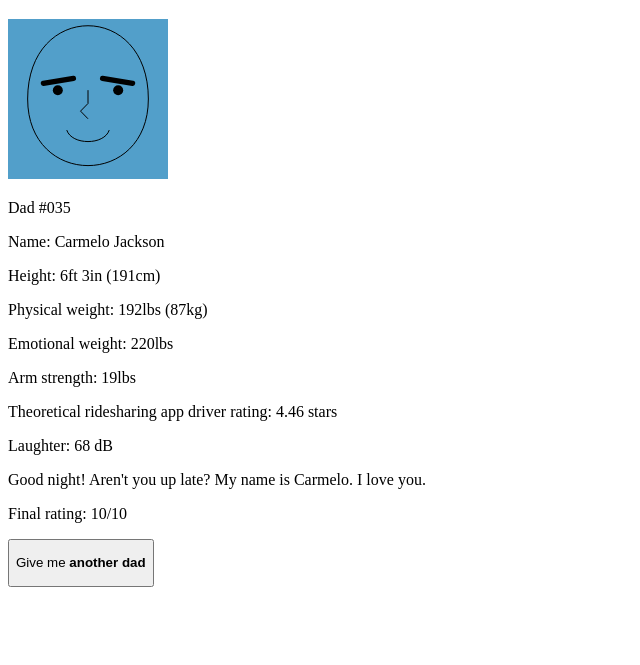
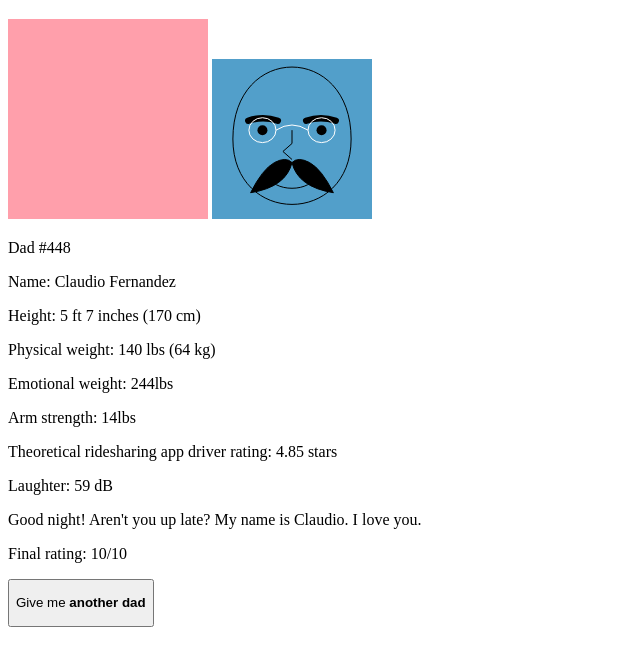
Before and after one commit to dainryoo/dads, a plain HTML site: page index.html in a window 1280 px wide. Shown: the part 61-726 px from the top of the page, without its empty margins (0-640 px from the left). Drawn offline with Linux system fonts and the light colour scheme.

Commit message:
MUSTACHESgit add .!

```diff
--- a/bio.js
+++ b/bio.js
@@ -18,7 +18,7 @@ function hello() {
     }
 
     var name = "";
-    name = "My name is " + firstName() + ". ";
+    name = "My name is " + firstName + ". ";
 
     return intro + name;
 }
--- a/face.js
+++ b/face.js
@@ -1,4 +1,4 @@
-function face() {
+function generateFace() {
     var container = document.getElementById('face-container');
     var width = container.getAttribute('width');
     var height = container.getAttribute('height');
@@ -17,7 +17,7 @@ function face() {
     var jawTopY = height * 0.5; // jaw always starts at half the (container) height
     // ** jawHeight = 54% to 56% of (container) height **
     // ** depends on height: map height (63, 79) to (0.54, 0.56)
-    var jawHeight = height * (0.54 + (totalHeight-63)*(0.56-0.54)/(79-63));
+    var jawHeight = height * (0.54 + (heightInches-63)*(0.56-0.54)/(79-63));
 
     var jawBottomY = jawTopY + jawHeight;
     var jawStartX = centerX - (jawWidth/2);
@@ -50,7 +50,7 @@ function face() {
     var eyeDistance = jawWidth * 0.25; // distance of each eye from center
     // ** eyeY = 44% to 50% of (container) height **
     // ** depends on Name: map Name (65, 90) to (0.44, 0.5)
-    var eyeY = height * (0.44 + (fName.charCodeAt(0)-65)*(0.5-0.44)/(90-65));
+    var eyeY = height * (0.44 + (firstName.charCodeAt(0)-65)*(0.5-0.44)/(90-65));
     var eyes = document.getElementById('eyes').children;
     for (var i = 0; i < eyes.length; i++) {
         eyes[i].setAttribute("r", eyeRadius);
@@ -124,14 +124,14 @@ function face() {
     // -------------
     var brows = document.getElementById('eyebrows').children;
     // ** browThickness = 4 to 9 **
-    // ** depends on emotionalStrength: emotion/10%10 (0,9) to (4,9);
-    var browThickness = (4 + (emotionalStrength/10%10-0)*(9-4)/(9-0));
+    // ** depends on emotionalWeight: emotion/10%10 (0,9) to (4,9);
+    var browThickness = (4 + (emotionalWeight/10%10-0)*(9-4)/(9-0));
 
     var browDistance = jawWidth * 0.12;
     var browLength = jawWidth * 0.25;
     // ** browY = 2% to 4% of (container) height
     // ** depends on height: height%10 (0,9) to (0.02,0.04);
-    var browY = eyeY - height * (totalHeight%10-0)*(0.04-0.02)/(9-0);
+    var browY = eyeY - height * (heightInches%10-0)*(0.04-0.02)/(9-0);
     if (Math.round(driverRating*100%10 %3) == 0) {
         var browStartY = browY - 10;
         var browEndY = browY - 5;
@@ -169,7 +169,8 @@ function face() {
     var noseTopX = centerX;
     // ** noseTopY = 50% to 55% of (container) height **
     // ** depends on name: map name (97, 122) to (0.5, 0.55)
-    var noseTopY = height * (0.5 + (fName.charCodeAt(fName.length-1)-97)*(0.55-0.5)/(122-97));
+    var noseTopY = height * (0.5 + (firstName.charCodeAt(firstName.length-1)-97)*(0.55-0.5)/(122-97));
+
     var noseTop = centerX + " " + noseTopY; // where nose begins at the top (near eyes)
     // ** noseTipWidth = 3% to 6% of (container) height **
     // ** depends on id: map id%10 (0-9) to (0.03, 0.06)
@@ -198,10 +199,10 @@ function face() {
     var mouthEndX = mouthStartX + mouthWidth;
     // ** mouthY = 5% to 9% of (container) height below the nose
     // ** depends on surname: map surname (97, 122) to (0.05, 0.09)
-    var mouthY = noseEndY + height * (0.05 + (lName.charCodeAt(lName.length-1)-97)*(0.09-0.05)/(122-97));
+    var mouthY = noseEndY + height * (0.05 + (lastName.charCodeAt(lastName.length-1)-97)*(0.09-0.05)/(122-97));
     // ** mouthBottomY = 6% to 12% of (container) height below mouthY
-    // ** depends on emotionalStrength: map emotion (185, 244) to (0.06, 0.12)
-    var mouthBottomY = mouthY + height * (0.06 + (emotionalStrength-185)*(0.12-0.06)/(244-185));
+    // ** depends on emotionalWeight: map emotion (185, 244) to (0.06, 0.12)
+    var mouthBottomY = mouthY + height * (0.06 + (emotionalWeight-185)*(0.12-0.06)/(244-185));
 
     var mouthX0 = mouthStartX + 5;
     var mouthX1 = mouthEndX - 5;
@@ -213,28 +214,59 @@ function face() {
     mouth.setAttribute("d", "M " + mouthStart + ", C " + mouthControl0 + ", " + mouthControl1 + ", " + mouthEnd);
 
 
-
-
-    // ---------------------- FACIAL HAIR
-
     // -------------
     // mustache
     // -------------
-    var stache = document.getElementById('mustache');
+    if (Math.abs(id%10-weightImperial%10) > 4) {
+        // ** mustacheCoefficient = -0.02 to 0.2 **
+        // ** the higher the subtraction, the curlier and twirled up
+        // ** the higher the addition, the smoother and droopier
+        // ** depends on id and weight: map id%10-weight%10 (-9, 9) to (-0.02, 0.2)
+        var mustacheCoefficient = -0.02 + ((id%10-weightImperial%10)+9)*(0.2+0.02)/(9+9); // [-0.02, 0.2]
+        pringlesMustache(jawWidth, height, noseEndY, centerY, centerX, mustacheCoefficient);
+    } else {
+        var mustache = document.getElementById('mustache').children;
+        for (var i = 0; i < mustache.length; i++) {
+            mustache[i].setAttribute("d", "");
+        }
+    }
+}
 
-    // thin lines
-    var stacheTopY = noseEndY + 12;
-    var stacheTopLeftX = centerX - 4;
-    var stacheTopRightX = centerX + 4;
-    var stacheTopLeft = stacheTopLeftX + " " + stacheTopY;
-    var stacheTopRight = stacheTopRightX + " " + stacheTopY;
-    var stacheBottomY = mouthY + 3;
-    var stacheLeftX = mouthStartX - 3;
-    var stacheRightX = mouthEndX + 3;
-    var stacheLeft = stacheLeftX + " " + stacheBottomY;
-    var stacheRight = stacheRightX + " " + stacheBottomY;
 
-    //stache.setAttribute("d", "M " + stacheTopLeft + ", L " + stacheLeft + ", M " + stacheTopRight + ", L" + stacheRight);
-    stache.setAttribute("stroke-width", 15);
-    stache.setAttribute("stroke-linecap", "round");
+function pringlesMustache(jawWidth, height, noseEndY, centerY, centerX, mustacheCoefficient) {
+    var mustache = document.getElementById('mustache').children;
+    for (var i = 0; i < mustache.length; i++) {
+        var stacheWidth0 = jawWidth * 0.05;
+        var stacheTopHeight = height * 0.04; // the higher the curvier
+        var stacheWidth1 = jawWidth * 0.1;
+        var stacheBottomHeight = height * 0.3; // the higher the thicker
+        var stacheWidth2 = jawWidth * 0.2;
+        var stacheWidth3 = stacheWidth0;
+
+        var stacheCenterY = noseEndY + height * 0.02;
+        var stacheTopY = stacheCenterY - stacheTopHeight;
+        var stacheBottomY = centerY + stacheBottomHeight;
+        var stacheEndY = stacheCenterY + height * mustacheCoefficient;
+
+        if (i == 0) { // left
+            var stacheTopX = centerX - stacheWidth0;
+            var stacheDipX = stacheTopX - stacheWidth1;
+            var stacheEndX = stacheDipX - stacheWidth2;
+            var stacheBottomX = centerX - stacheWidth3;
+        } else {
+            var stacheTopX = centerX + stacheWidth0;
+            var stacheDipX = stacheTopX + stacheWidth1;
+            var stacheEndX = stacheDipX + stacheWidth2;
+            var stacheBottomX = centerX + stacheWidth3;
+        }
+
+        var stacheCenter = centerX + " " + stacheCenterY;
+        var stacheTop = stacheTopX + " " + stacheTopY;
+        var stacheDip = stacheDipX + " " + stacheCenterY;
+        var stacheEnd = stacheEndX + " " + stacheEndY;
+        var stacheBottom = stacheBottomX + " " + stacheBottomY;
+        mustache[i].setAttribute("d", "M " + stacheCenter + ", Q " + stacheTop + " " + stacheDip + " , T " + stacheEnd + ", Q " + stacheBottom + " " + stacheCenter);
+        mustache[i].setAttribute("stroke-width", 1);
+        mustache[i].setAttribute("fill", "black");
+    }
 }
--- a/index.html
+++ b/index.html
@@ -10,6 +10,11 @@
     </head>
     <body onload=randomDad()>
         <h1>hi i'm dad!</h1>
+        <svg width="200" height="200">
+            <rect x="0" y="0" width="200" height="200" fill="#FF9FAB" />
+            <path id="mostache" stroke="black" />
+
+        </svg>
         <svg id="face-container" width="160" height="160">
             <rect x="0" y="0" width="160" height="160" fill="#529fca" />
             <path id="jaw" stroke="black" fill="transparent"/>
@@ -31,8 +36,10 @@
             </g>
 
             <path id="mouth" stroke="black" fill="transparent"/>
-
-            <path id="mustache" stroke="black" fill="transparent" />
+            <g id="mustache">
+                <path stroke="black" />
+                <path stroke="black" />
+            </g>
         </svg>
 
         <!-- WHAT IS THE ESSENCE OF DADHOOD? -->
--- a/script.js
+++ b/script.js
@@ -1,60 +1,88 @@
-var randomMin = 0;
-var randomMax = 999;
-var id = -1;
+var randomMin = 0; // lowest number for ID
+var randomMax = 999; // highest number for ID
 
-var fName, lName, totalHeight, weight, bmi, driverRating, emotionalStrength, armStrength, laughter;
+var id;
+var formattedID;
+var firstName;
+var lastName;
+
+var heightInches;
+var heightImperialFeet;
+var heightImperialInches;
+var heightMetric;
+var bmi;
+var weightImperial;
+var weightMetric;
+
+var emotionalWeight;
+var armStrength;
+var driverRating;
+var laughter;
 
 function randomDad() {
-    id = randomNumber();
-    document.getElementById('id').innerHTML = "#" + formatID();
-    document.getElementById('name').innerHTML = name();
-    document.getElementById('height').innerHTML = heightImperial() + " (" + heightMetric() + ")";
-    document.getElementById('weight').innerHTML = weightImperial() + " (" + weightMetric() + ")";
-    document.getElementById('emotion').innerHTML = calcEmotionalStrength() + "lbs";
-    document.getElementById('strength').innerHTML = calcArmStrength() + "lbs";
-    document.getElementById('uber').innerHTML = calcDriverRating() + " stars";
-    document.getElementById('laugh').innerHTML = calcLaughter() + " dB";
+    calculateStats();
+    document.getElementById('id').innerHTML = "#" + formattedID;
+    document.getElementById('name').innerHTML = firstName + " " + lastName;
+    document.getElementById('height').innerHTML = heightImperialFeet + " ft " + heightImperialInches + " inches (" + heightMetric + " cm)";
+    document.getElementById('weight').innerHTML = weightImperial + " lbs (" + weightMetric + " kg)";
+    document.getElementById('emotion').innerHTML = emotionalWeight + "lbs";
+    document.getElementById('strength').innerHTML = armStrength + "lbs";
+    document.getElementById('uber').innerHTML = driverRating + " stars";
+    document.getElementById('laugh').innerHTML = laughter + " dB";
     document.getElementById('bio').innerHTML = bio();
 
-    face();
+    generateFace();
 }
 
-function formatID() { // turn ID number into 3 digit
-    var formattedID = id;
+
+// ================== Calculations to do ==================
+
+function calculateStats() {
+    generateID();
+    generateName();
+    calculateHeight();
+    calculateBMI();
+    calculateWeight();
+    calculateEmotionalWeight();
+    calculateArmStrength();
+    calculateDriverRating();
+    calculateLaughter();
+}
+
+
+// ================== Generation Functions ==================
+
+// pick a random ID
+// [000, 999]
+function generateID() {
+    // https://developer.mozilla.org/en-US/docs/Web/JavaScript/Reference/Global_Objects/Math/random#Getting_a_random_integer_between_two_values
+    var randomNumber = Math.floor(Math.random() * (randomMax - randomMin + 1)) + randomMin;
+    id = randomNumber;
+
+    formattedID = id;
     if (id < 100) {
         formattedID = "0" + formattedID;
         if (id < 10) {
             formattedID = "0" + formattedID;
         }
     }
-    return formattedID;
 }
 
-function name() {
-    return firstName() + " " + lastName();
+// pick a random first name and last name
+function generateName() {
+    firstName = names[id%names.length];
+    lastName = surnames[surnames.length - Math.round(id*1.3)%surnames.length];
 }
 
-function firstName() {
-    fName = names[id%names.length]
-    return fName;
-}
-
-function lastName() {
-    lName = surnames[Math.round(id/2)%surnames.length];
-    return lName;
-}
-
-function calcTotalHeight() { // returns inches
-    var feet;
-    var inches;
-
-    var x = formatID().toString();
-    if ((x*7).toString().charAt(0)%2 == 0) {
-        feet = 6;
+// generate a random height
+// [5'3", 6'7"]
+function calculateHeight() {
+    var x = formattedID;
+    if ((x*7).toString().charAt(0)%2 == 0) { // pick either 5 or 6 feet
+        var feet = 6;
     } else {
-        feet = 5;
+        var feet = 5;
     }
-
     x = x%100;
     var min;
     var max;
@@ -65,113 +93,95 @@ function calcTotalHeight() { // returns inches
         min = 0;
         max = 7;
     }
-    inches = Math.ceil(min + (x)*(max-min)/(99));
+    var inches = Math.ceil(min + (x)*(max-min)/(99)); // pick additional inches
 
-    totalHeight = inches + (feet * 12);
-    return totalHeight;
+    heightInches = inches + (feet * 12); // TOTAL height in inches
+    heightImperialFeet = feet; // just feet part of height
+    heightImperialInches = inches; // just inches part of height
+    heightMetric = Math.round(heightInches * 2.54); // TOTAL height in cm
 }
 
-function heightImperial() { // returns feet and inches
-    var totalInches = calcTotalHeight();
-    var feet = Math.floor(totalInches/12);
-    var inches = totalInches - feet * 12;
-    return feet + "ft " + inches + "in";
-}
-
-function heightMetric() { // returns centimeters
-    var totalInches = calcTotalHeight();
-    return Math.round(totalInches * 2.54) + "cm";
-}
-
-function calcBMI() { // map to BMI range of 19-28
+// generate a random BMI
+// [19, 28]
+function calculateBMI() {
     var temp = id;
-    var x = 0; // add the digits of id (00-27)
+    var x = 0; // add the digits of id [00, 27]
     while (temp > 0) {
         x += temp % 10;
         temp = Math.floor(temp/10);
     }
-    x = Math.round(x/3); // turn 00-27 to 0-9
-    x = 10-x; // flip 0-9 to 9-0
-    bmi = x + 17; // 0-9 to 17-26
-    return bmi;
+    x = Math.round(x/3); // turn [00, 27] to [0, 9]
+    x = 10-x; // flip [0, 9] to [9, 0]
+    bmi = x + 17; // [0, 9] to [17, 26]
 }
 
-function calcWeight() {
+// Calculate weight based on height and BMI
+// [unknown range]
+function calculateWeight() {
     // http://www.scymed.com/en/smnxpn/pndhc226.htm
     // weight (lb) = BMI * (height, inch)^2 / 704
-    weight = Math.round(calcBMI() * totalHeight * totalHeight / 704);
-    return weight;
+    weightImperial = Math.round(bmi * heightInches * heightInches / 704);
+    weightMetric = Math.round(weightImperial/2.204);
 }
 
-function weightImperial() {
-    return calcWeight() + "lbs ";
+// Calculate emotional weight based on last name
+// [194, 244]
+function calculateEmotionalWeight() {
+    var x = lastName.charCodeAt(lastName.length-1); // [97, 122]
+    emotionalWeight = x*2; // [194, 244]
 }
 
-function weightMetric() {
-    return Math.round(calcWeight()/2.204) + "kg";
-}
-
-function calcEmotionalStrength() {
-    var surname = lastName();
-    var x = surname.charCodeAt(surname.length-1); // (97, 122)
-    emotionalStrength = x*2; // (194, 244)
-    return emotionalStrength;
-}
-
-function calcArmStrength() {
+// Calculate arm strength based on id and weight
+// [unknown range]
+function calculateArmStrength() {
     // https://strengthlevel.com/strength-standards/dumbbell-curl/lb
     // Determine level (beginner to advanced) based on id
     var strength = 0;
     var temp = id;
-    var x = 1; // second digit * third digit
+    var x = 1; // second digit of id * third digit
     while (temp >= 10) {
         x = x * (temp % 10);
         temp = Math.floor(temp/10);
     }
-    x += temp; // ... + first digit (range is now from 0 to 81)
-    x = x%4; // ... now 0 to 3
+    x += temp; // ... + first digit of id [0, 81]
+    x = x%4; // ... now [0,3]
 
     switch (x) {
         case 0: // Beginner (0) : weight * 0.1
-            strength = weight * 0.1;
+            strength = weightImperial * 0.1;
             break;
         case 1: // Novice (1) : weight * 0.17
-            strength = weight * 0.17;
+            strength = weightImperial * 0.17;
             break;
         case 2: // Intermediate (2) : weight * 0.3
-            strength = weight * 0.3;
+            strength = weightImperial * 0.3;
             break;
         case 3: // Advanced (3) : weight * 0.42
-            strength = weight * 0.42;
+            strength = weightImperial * 0.42;
             break;
         default:
             break;
     }
     armStrength = Math.round(strength);
-    return armStrength;
 }
 
-function calcLaughter() {
-    // https://www.tlc-direct.co.uk/Technical/Sounds/Decibles.htm (50-75 dB)
-    var w = weight;
-    var x = Math.floor(w/10); // first two digits of weight (14-21?)
-    var y = Math.floor(w%10/2); // last digit of weight (0-4)
-    var z = x-y; // (10-21)
-    laughter = Math.round(50 + (z-10)*(75-50)/(21-10)); // map (10-21) to (50-75)
-    return laughter;
+// Calculate driver rating based on emotional strength and id
+// [3.90, 5.00]
+function calculateDriverRating() {
+    var emotion = emotionalWeight; // [194, 244]
+    var x = id%10; // [0-9]
+    var i = emotion-x; // [185, 244]
+    i = 3.9 + (i-185)*(5-3.9)/(244-185); // map [185, 244] to [3.9-5]
+    driverRating = Math.round(i*100)/100; // two decimal points
 }
 
-function calcDriverRating() {
-    var emotion = emotionalStrength; // (194, 244)
-    var x = id%10; // (0-9)
-    var i = emotion-x; // (185, 244)
-    i = 3.9 + (i-185)*(5-3.9)/(244-185); // map (185, 244) to (3.9-5)
-    driverRating = Math.round(i*100)/100; // two decimal points
-    return driverRating;
+// Calculate laughter based on weight
+// [50?, 75?] unknown
+function calculateLaughter() {
+    // https://www.tlc-direct.co.uk/Technical/Sounds/Decibles.htm
+    var w = weightImperial;
+    var x = Math.floor(w/10); // first two digits of weight [14, 21?]
+    var y = Math.floor(w%10/2); // last digit of weight [0, 4]
+    var z = x-y; // [10, 21]
+    laughter = Math.round(50 + (z-10)*(75-50)/(21-10)); // map [10, 21] to [50-75]
 }
-
-function randomNumber() {
-    // https://developer.mozilla.org/en-US/docs/Web/JavaScript/Reference/Global_Objects/Math/random#Getting_a_random_integer_between_two_values
-    var number = Math.floor(Math.random() * (randomMax - randomMin + 1)) + randomMin;
-    return number;
-}
```
